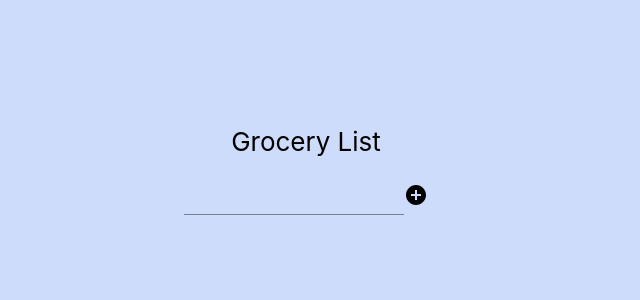
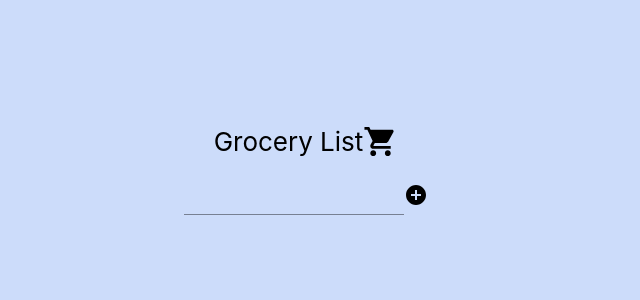
Before and after one commit to tylermckee71/grocery-list, a React (Create React App) app: page / in a window 1280 px wide. Shown: the top 300 px of the page, without its empty margins (334-974 px from the left). Built offline with nearby package versions, Linux system fonts and the light colour scheme.

Commit message:
add grocery icon to title

```diff
--- a/src/App.js
+++ b/src/App.js
@@ -1,15 +1,24 @@
 import "./App.css";
 import GroceryList from "./components/GroceryList";
+import LocalGroceryStoreIcon from "@mui/icons-material/LocalGroceryStore";
 
 function App() {
   return (
     <div className="App">
       <header className="App-header">
-        <p>Grocery List</p>
+        <div style={titleStyle}>
+          <p>Grocery List</p>
+          <LocalGroceryStoreIcon fontSize="large" />
+        </div>
         <GroceryList items={[]} />
       </header>
     </div>
   );
 }
 
+const titleStyle = {
+  display: "flex",
+  alignItems: "center",
+};
+
 export default App;
```
